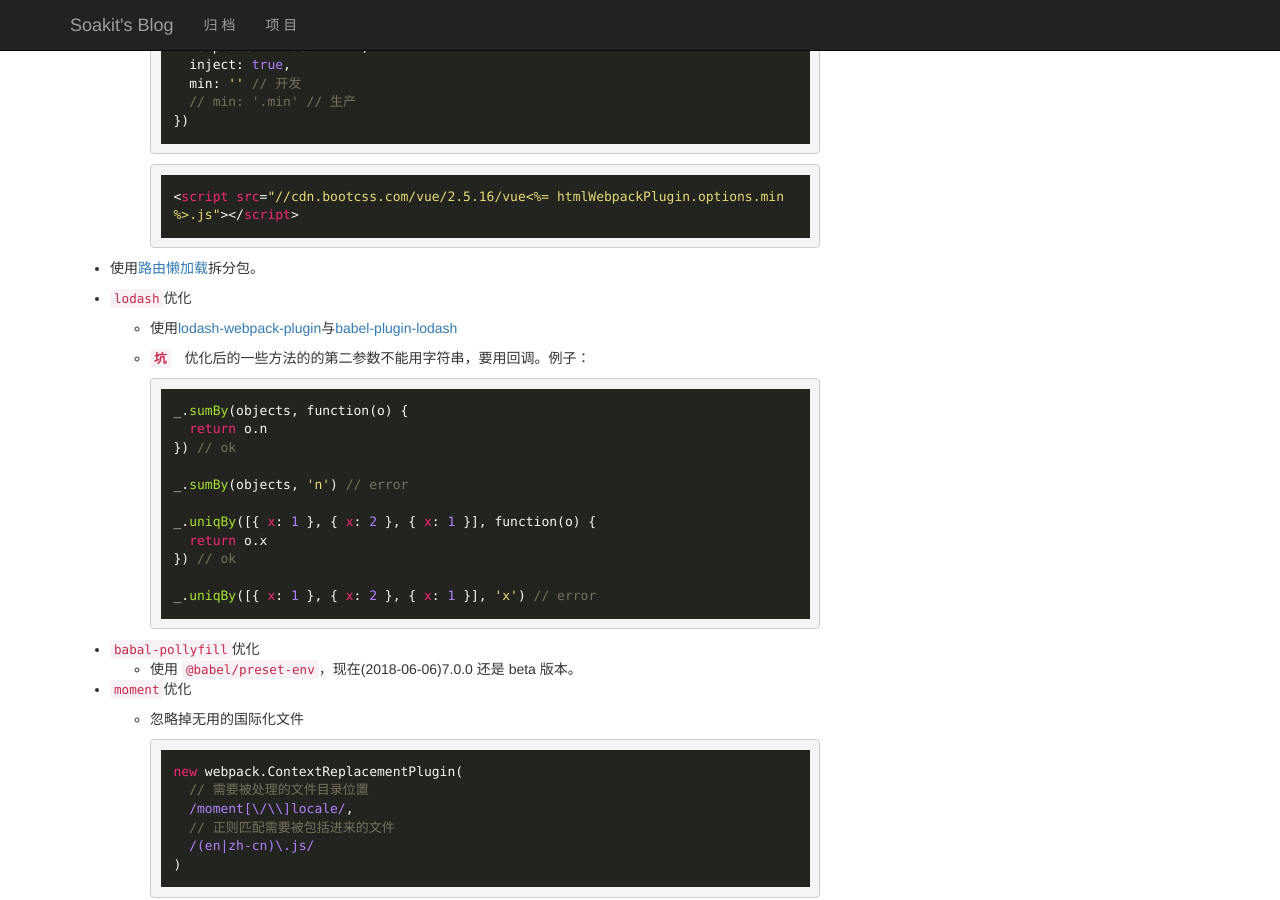
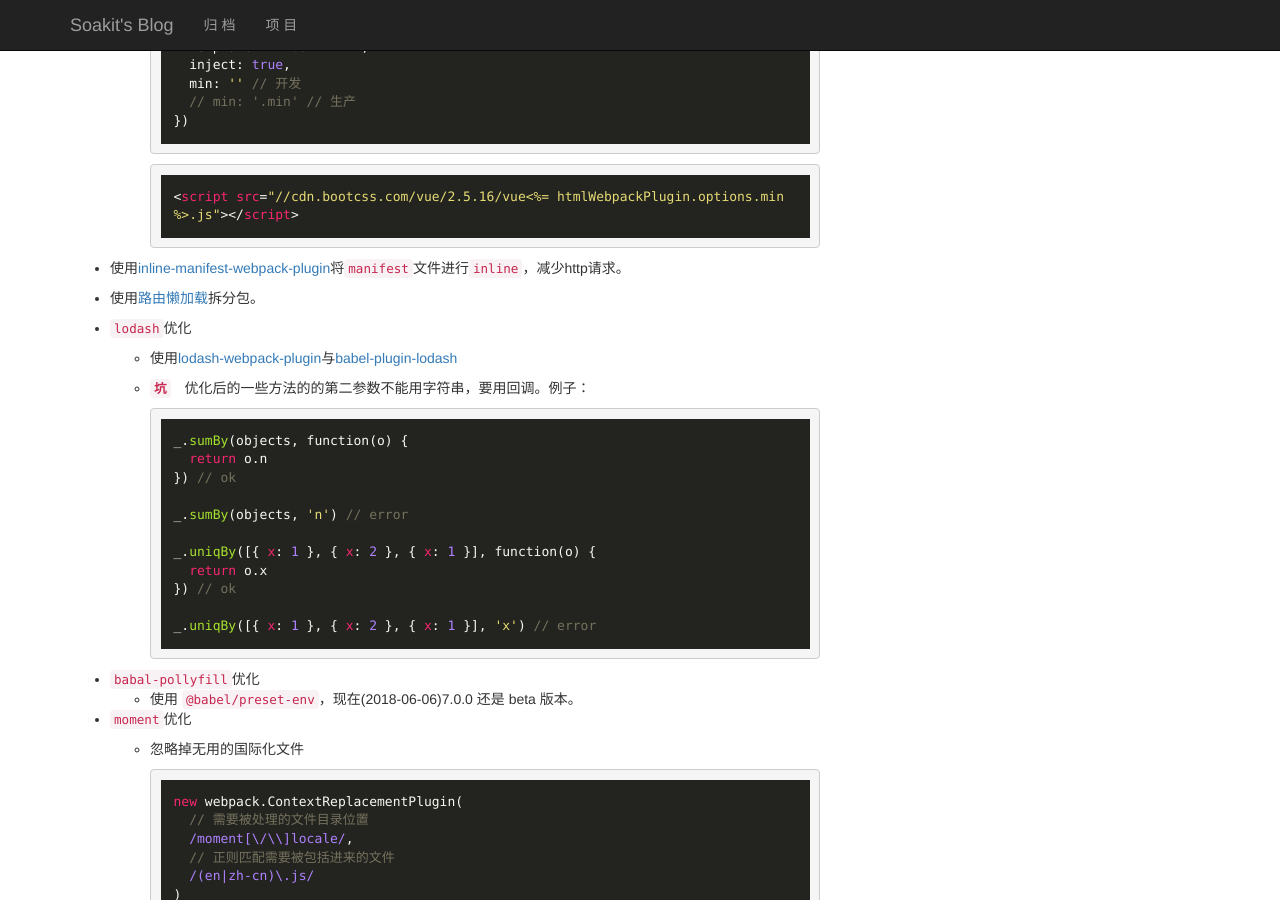
Before and after one commit to soakit/soakit.github.com, a Jekyll site: the page built from _posts/2018-06-06-Vue项目的一些总结.md, in a window 1280 px wide and 900 px high, scrolled down 865 px. Built offline with Jekyll 4.4.1, drawn with Linux system fonts in a browser that asks for light colours; nearby versions of some CDN libraries; Markdown is read by kramdown in place of the engine named in the settings; comment, search, counter and statistics services are not loaded.

Commit message:
'update'

````diff
--- a/_posts/2018-06-06-Vue项目的一些总结.md
+++ b/_posts/2018-06-06-Vue项目的一些总结.md
@@ -57,6 +57,8 @@ tags: [Javascript, Vue]
     <script src="//cdn.bootcss.com/vue/2.5.16/vue<%= htmlWebpackPlugin.options.min %>.js"></script>
     ```
 
+- 使用[inline-manifest-webpack-plugin](https://github.com/szrenwei/inline-manifest-webpack-plugin 'inline-manifest-webpack-plugin')将`manifest`文件进行`inline`，减少http请求。
+
 - 使用[路由懒加载](https://router.vuejs.org/zh/guide/advanced/lazy-loading.html 'lazy-loading')拆分包。
 
 - `lodash`优化
````
